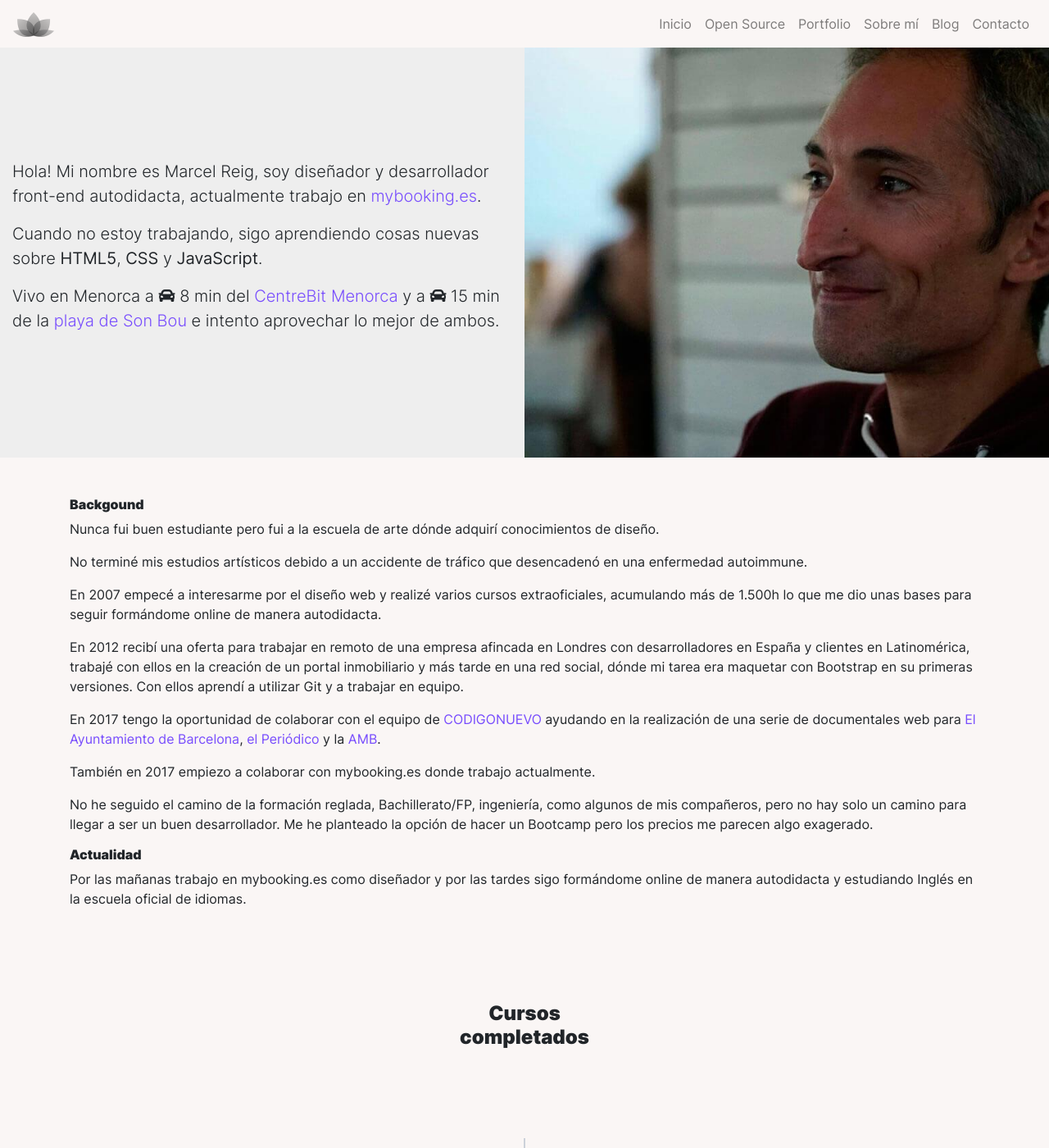
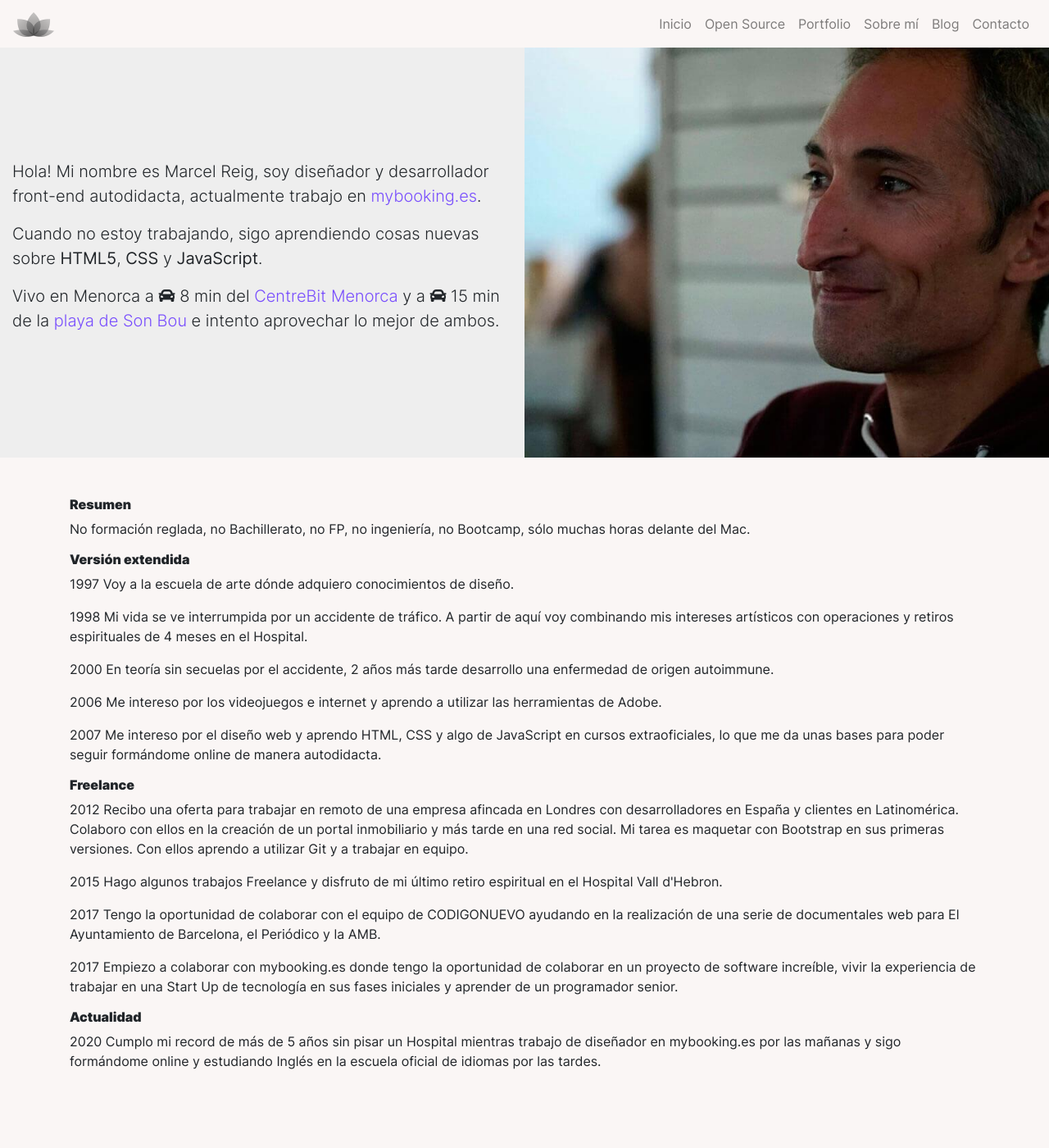
Before and after one commit to MarcelReig/netinetidesign, a Jekyll site: the page built from about/index.html, in a window 1280 px wide and 1400 px high. Shown: the whole window at 82% size. Built offline with Jekyll 4.4.1, drawn with Linux system fonts in a browser that asks for light colours.

Commit message:
edit about

```diff
--- a/about/index.html
+++ b/about/index.html
@@ -34,32 +34,36 @@
 <div class="container">
   <div class="row">
     <div class="col-md my-5">
-      <h6>Backgound</h6>
-      <p>Nunca fui buen estudiante pero fui a la escuela de arte dónde adquirí conocimientos de diseño.</p>
-      <p>No terminé mis estudios artísticos debido a un accidente de tráfico que
-        desencadenó en una enfermedad autoimmune.</p>
-      <p>En 2007 empecé a interesarme por el diseño web y realizé varios cursos extraoficiales, acumulando más de 1.500h
-        lo que me dio unas bases para seguir formándome online de manera autodidacta.</p>
-      <p>En 2012 recibí una oferta para trabajar en remoto de una empresa afincada en Londres
-        con desarrolladores en España y clientes en Latinomérica, trabajé con ellos en la creación de un portal inmobiliario y más tarde en una red social, dónde mi tarea era maquetar con Bootstrap
-        en su primeras versiones. Con ellos aprendí a utilizar Git y a trabajar en equipo.</p>
+      <h6>Resumen</h6>
+      <p>No formación reglada, no Bachillerato, no FP, no ingeniería, no Bootcamp, sólo muchas horas delante del Mac.
+      </p>
+      <h6>Versión extendida</h6>
+      <p>1997 Voy a la escuela de arte dónde adquiero conocimientos de diseño.</p>
+      <p>1998 Mi vida se ve interrumpida por un accidente de tráfico. A partir de aquí voy combinando mis intereses
+        artísticos con operaciones y retiros espirituales de 4 meses en el Hospital.</p>
+      <p>2000 En teoría sin secuelas por el accidente, 2 años más tarde desarrollo una enfermedad de origen
+        autoimmune.</p>
+      <p>2006 Me intereso por los videojuegos e internet y aprendo a utilizar las herramientas de Adobe.</p>
+      <p>2007 Me intereso por el diseño web y aprendo HTML, CSS y algo de
+        JavaScript en cursos extraoficiales, lo que me da unas bases para poder seguir formándome online de manera
+        autodidacta.</p>
+      <h6>Freelance</h6>
+      <p>2012 Recibo una oferta para trabajar en remoto de una empresa afincada en Londres
+        con desarrolladores en España y clientes en Latinomérica. Colaboro con ellos en la creación de un portal
+        inmobiliario y más tarde en una red social. Mi tarea es maquetar con Bootstrap
+        en sus primeras versiones. Con ellos aprendo a utilizar Git y a trabajar en equipo.</p>
       <p>
-        En 2017 tengo la oportunidad de colaborar con el equipo de <a href="https://www.codigonuevo.com/"
-          target="_blank"> CODIGONUEVO</a>
-        ayudando en la realización de
-        una serie de documentales web para <a href="https://ajuntament.barcelona.cat/es/" target="_blank"
-          rel="noopener noreferrer">El Ayuntamiento de Barcelona</a>, <a href="https://www.elperiodico.com/es/"
-          target="_blank" rel="noopener noreferrer">el Periódico</a> y la <a href="https://www.amb.cat/s/home.html"
-          target="_blank" rel="noopener noreferrer">AMB</a>.</p>
-      <p>También en 2017 empiezo a colaborar con mybooking.es donde trabajo actualmente.</p>
-
-      <p>No he seguido el camino de la formación reglada, Bachillerato/FP, ingeniería, como algunos de mis compañeros,
-        pero no hay solo un camino para llegar a ser un buen desarrollador.
-        Me he planteado la opción de hacer un Bootcamp pero los precios me parecen algo exagerado.</p>
+        <p>2015 Hago algunos trabajos Freelance y disfruto de mi último retiro espiritual en el Hospital Vall
+          d'Hebron.</p>
+        2017 Tengo la oportunidad de colaborar con el equipo de CODIGONUEVO ayudando en la realización de
+        una serie de documentales web para El Ayuntamiento de Barcelona, el Periódico y la AMB.
+      </p>
+      <p>2017 Empiezo a colaborar con mybooking.es donde tengo la oportunidad de colaborar en un proyecto de
+        software increíble, vivir la experiencia de trabajar en una Start Up de tecnología en sus fases iniciales y
+        aprender de un programador senior.</p>
       <h6>Actualidad</h6>
       <p>
-        Por las mañanas trabajo en mybooking.es como diseñador y por las tardes sigo formándome online de manera
-        autodidacta y estudiando Inglés en la escuela oficial de idiomas.
+        2020 Cumplo mi record de más de 5 años sin pisar un Hospital mientras trabajo de diseñador en mybooking.es por las mañanas y sigo formándome online y estudiando Inglés en la escuela oficial de idiomas por las tardes.
       </p>
     </div>
   </div>
--- a/open-source/index.html
+++ b/open-source/index.html
@@ -123,8 +123,6 @@
       <p>Básicamente se trata de la plantilla Zurb Template de Foundation con Panini y demás pero con los estilos y scripts de Bootstrap 4.
       </p>
       <p>Puede ser una buena opción si necesitas un generador sencillo sin sistema de Blogging con Bootstrap integrado.</p>
-
-
       <div class="spacer"></div>
     </div>
   </div>
```
